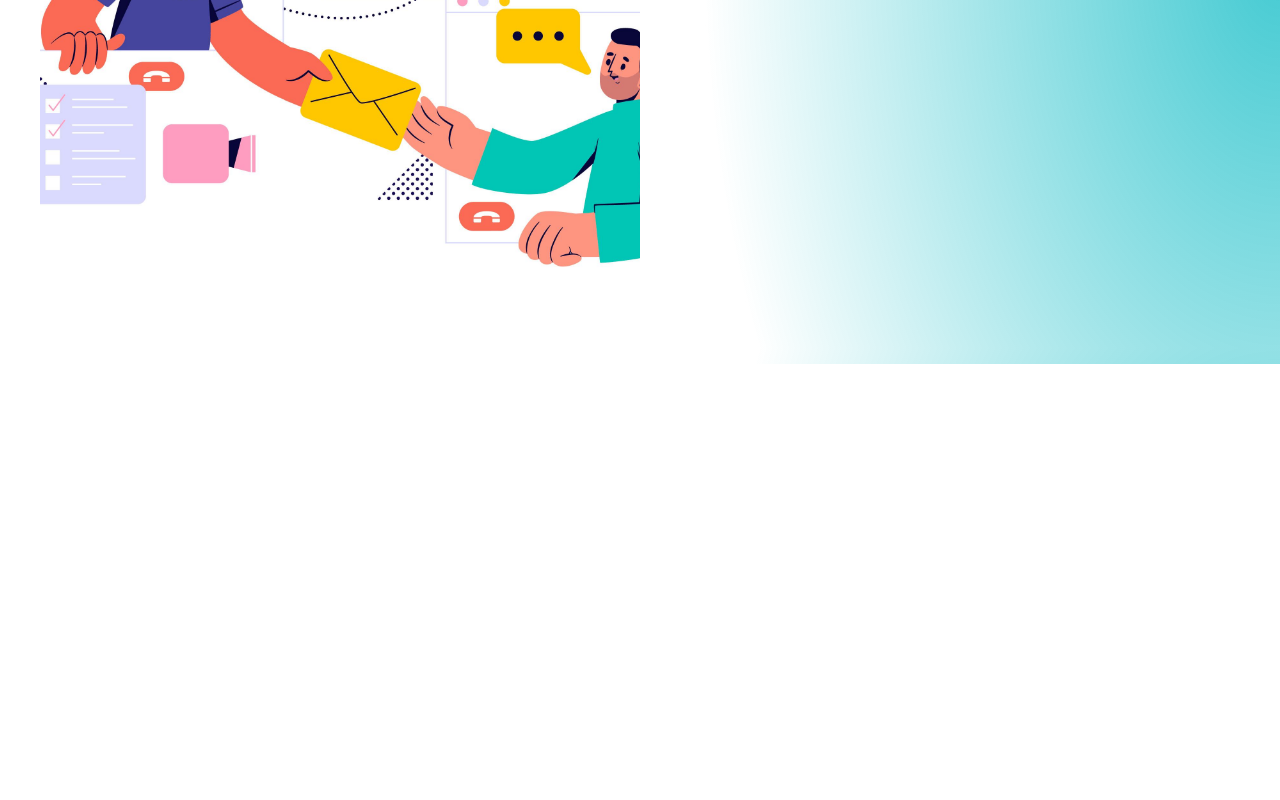
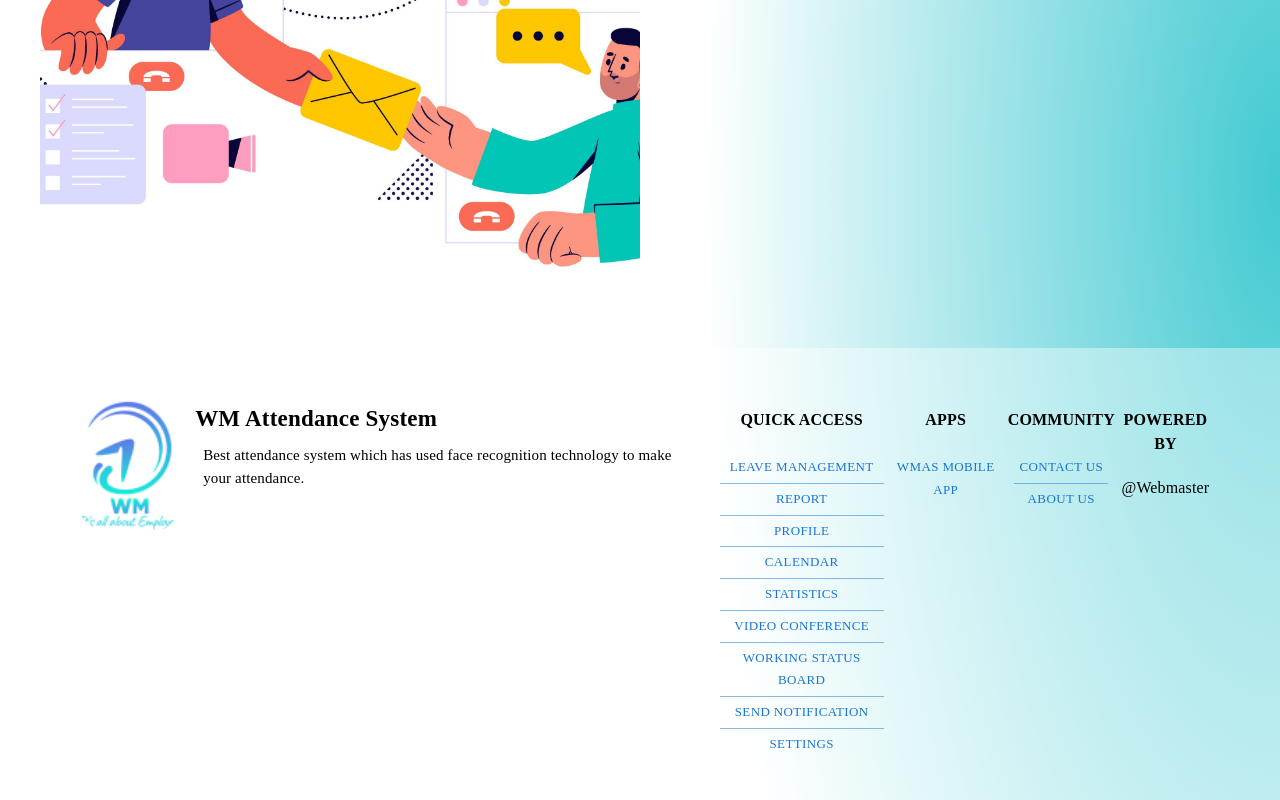
Before and after one commit to Team-Webmaster/WM_Attendance_System_WEB_FRONTEND, a React (Create React App) app: page /leave-management in a window 1280 px wide. Shown: the part 436-1236 px from the top of the page. Before the commit the page ends 800 px from the top, so only its background shows below. Built offline with nearby package versions, Linux system fonts and the light colour scheme; the HTML template or start-up script is replaced by a standard one.

Commit message:
FooterAdded.

```diff
--- /dev/null
+++ b/src/components/Footer.js
@@ -0,0 +1,61 @@
+import React from 'react';
+import { Avatar, Box, Container, Grid, Typography, Button, ButtonGroup } from '@mui/material';
+import { Link as RouterLink } from 'react-router-dom';
+
+const Footer = () => {
+
+    const employeeSolutionItems = ['Leave Management', 'Report', 'Profile', 'Calendar', 'Statistics', 'Video Conference'];
+    const managerSolutionItems = ['Working Status Board', 'Send Notification'];
+    const adminSolutionItems = ['Settings'];
+    const solutionItems = [...employeeSolutionItems, ...managerSolutionItems, ...adminSolutionItems];
+    const paths = ['/leave-management','/report','/profile','/calendar','/statistics','/video-conference','/working-status-board','/send-notification','/settings'];
+
+  return (
+    <footer>
+        <Box sx={{backgroundColor:"rgba(255,255,255,0.4)",p:5}}>
+            <Container sx={{display:"flex"}} >
+                <Grid md={6}>
+                    <Grid sx={{display:"flex"}} >
+                    <Avatar src={process.env.PUBLIC_URL+"/images/logo.png"} sx={{width:"20%",height:"20%"}} />
+                    <Grid sx={{textAlign:"left",my:1.7}} >
+                    <Typography sx={{fontSize:23,fontWeight:"bold"}} >
+                        WM Attendance System
+                    </Typography>
+                    <Typography sx={{fontSize:15,mr:5,ml:1,my:1}} >
+                        Best attendance system which has used face recognition technology to make your attendance.
+                    </Typography>
+                    </Grid>
+                    </Grid>
+                </Grid>
+                <Grid md={3}>
+                    <Typography sx={{my:2.5,fontWeight:"bold"}} >QUICK ACCESS</Typography>
+                    <ButtonGroup orientation='vertical' variant='text' >
+                    {
+                        solutionItems.map((solution,index)=>{
+                            return <Button size="small" component={RouterLink} to={paths[index]}  >{solution}</Button>
+                        })
+                    }
+                    </ButtonGroup>
+                </Grid>
+                <Grid md={3}>
+                <Typography sx={{my:2.5,fontWeight:"bold"}} >APPS</Typography>
+                <Button size="small" href='http://www.google.com' >WMAS Mobile App</Button>
+                </Grid>
+                <Grid md={3}>
+                <Typography sx={{my:2.5,fontWeight:"bold"}} >COMMUNITY</Typography>
+                <ButtonGroup orientation='vertical' variant='text' >
+<Button size="small" component={RouterLink} to='/contact-us' >Contact Us</Button>
+<Button size="small" component={RouterLink} to='/about-us' >About Us</Button>
+                </ButtonGroup>
+                </Grid>
+                <Grid md={3}>
+                <Typography sx={{my:2.5,fontWeight:"bold"}} >POWERED BY</Typography>
+                <Typography>@Webmaster</Typography>
+                </Grid>
+            </Container>
+        </Box>
+    </footer>
+  )
+}
+
+export default Footer;
--- a/src/components/Navigation.js
+++ b/src/components/Navigation.js
@@ -49,7 +49,7 @@ const Navigation = () => {
     };
 
     return (
-        <React.Fragment>
+        <header>
             <Drawer
                 anchor='left'
                 open={isMenu}
@@ -78,48 +78,11 @@ const Navigation = () => {
                         >
                             WM Attendance System
                         </Typography>
-
-                        <Box sx={{ flexGrow: 1, display: { xs: 'flex', md: 'none' } }}>
-                            <IconButton
-                                size="large"
-                                aria-label="account of current user"
-                                aria-controls="menu-appbar"
-                                aria-haspopup="true"
-                                onClick={handleOpenNavMenu}
-                                color="inherit"
-                            >
-                                <MenuIcon />
-                            </IconButton>
-                            <Menu
-                                id="menu-appbar"
-                                anchorEl={anchorElNav}
-                                anchorOrigin={{
-                                    vertical: 'bottom',
-                                    horizontal: 'left',
-                                }}
-                                keepMounted
-                                transformOrigin={{
-                                    vertical: 'top',
-                                    horizontal: 'left',
-                                }}
-                                open={Boolean(anchorElNav)}
-                                onClose={handleCloseNavMenu}
-                                sx={{
-                                    display: { xs: 'block', md: 'none' },
-                                }}
-                            >
-                                {pages.map((page) => (
-                                    <MenuItem key={page} onClick={handleCloseNavMenu}>
-                                        <Typography textAlign="center">{page}</Typography>
-                                    </MenuItem>
-                                ))}
-                            </Menu>
-                        </Box>
                         <Typography
                             variant="h6"
                             noWrap
                             component="div"
-                            sx={{ flexGrow: 1, display: { xs: 'flex', md: 'none' } }}
+                            sx={{ flexGrow: 1, display: { xs: 'flex', md: 'none' }, fontWeight:"bold"}}
                         >
                             WM Attendance System
                         </Typography>
@@ -176,7 +139,7 @@ const Navigation = () => {
                     </Toolbar>
                 </Container>
             </AppBar>
-        </React.Fragment>
+        </header>
     )
 }
 
--- a/src/pages/HomePage.js
+++ b/src/pages/HomePage.js
@@ -3,6 +3,7 @@ import { Grid, Typography } from '@mui/material';
 import Clock from 'react-live-clock';
 import timeGreeting from 'greeting-time';
 import Navigation from '../components/Navigation';
+import Footer from '../components/Footer';
 
 const HomePage = () => {
   const date = new Date();
@@ -43,6 +44,7 @@ const HomePage = () => {
           </Grid>
         </Grid>
       </Grid>
+      <Footer/>
     </div>
   )
 }
--- a/src/pages/LeaveManagementPage.js
+++ b/src/pages/LeaveManagementPage.js
@@ -1,6 +1,7 @@
 import React from 'react';
 import Navigation from '../components/Navigation';
 import { Grid } from '@mui/material';
+import Footer from '../components/Footer';
 
 const LeaveManagementPage = () => {
   return (
@@ -32,6 +33,7 @@ const LeaveManagementPage = () => {
         >
         </Grid>
       </Grid>
+      <Footer/>
     </React.Fragment>
   )
 }
```
